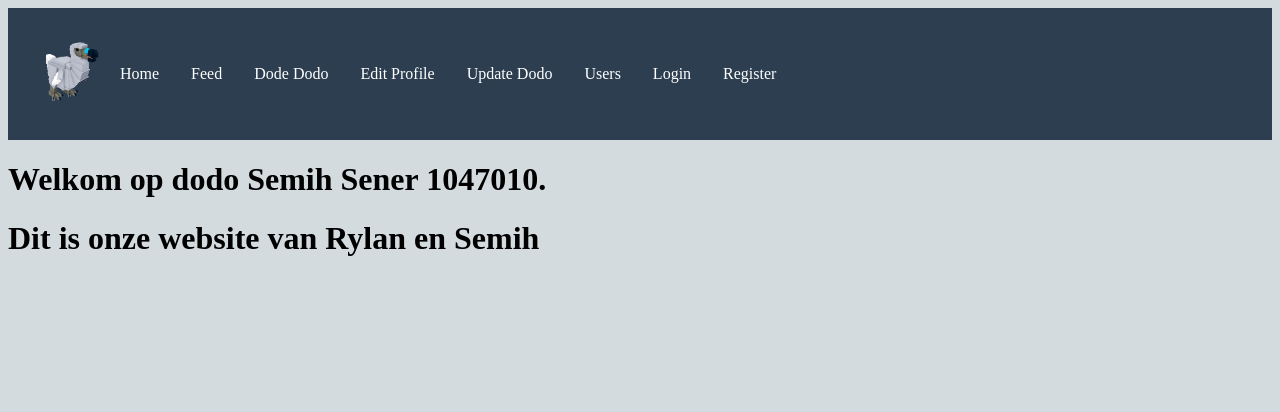
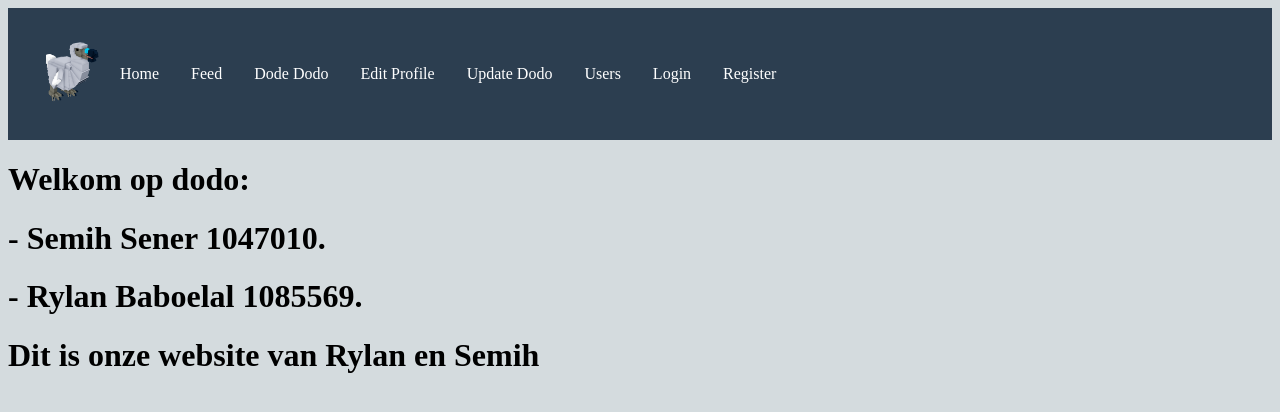
Before and after one commit to RylanRRB/Dodo_Django_Rylan_en_Semih, a Django app: page / in a window 1280 px wide. Shown: the top 412 px of the page. Run offline with Django 5.2, Linux system fonts and the light colour scheme.

Commit message:
front page

```diff
--- a/dodo/base/templates/base/startpagina.html
+++ b/dodo/base/templates/base/startpagina.html
@@ -1,5 +1,7 @@
 {% extends "base/base.html" %}
 {% block content %}
-    <h1>Welkom op dodo Semih Sener 1047010.</h1>
+    <h1>Welkom op dodo:</h1>
+    <h1>- Semih Sener 1047010.</h1>
+    <h1>- Rylan Baboelal 1085569.</h1>
     <h1> Dit is onze website van {{ first_name }}</h1>
 {% endblock content %}
```
